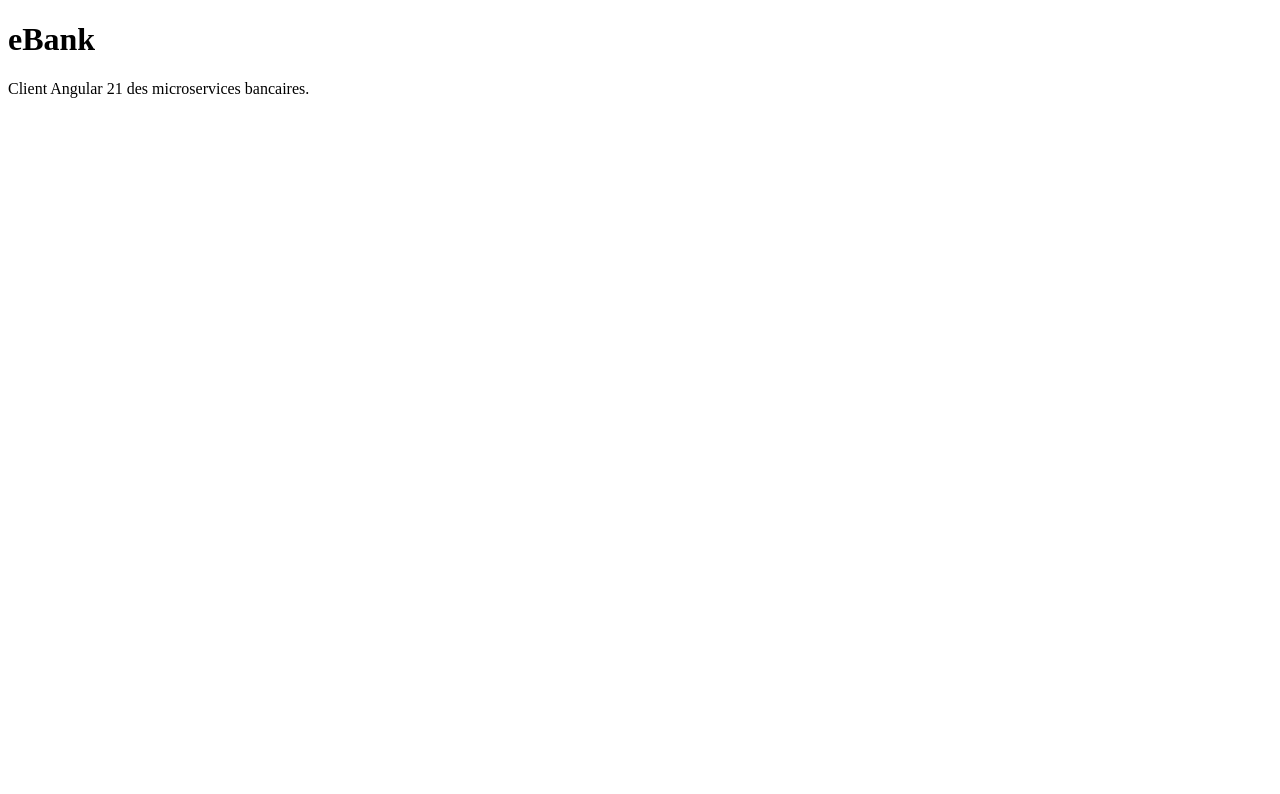
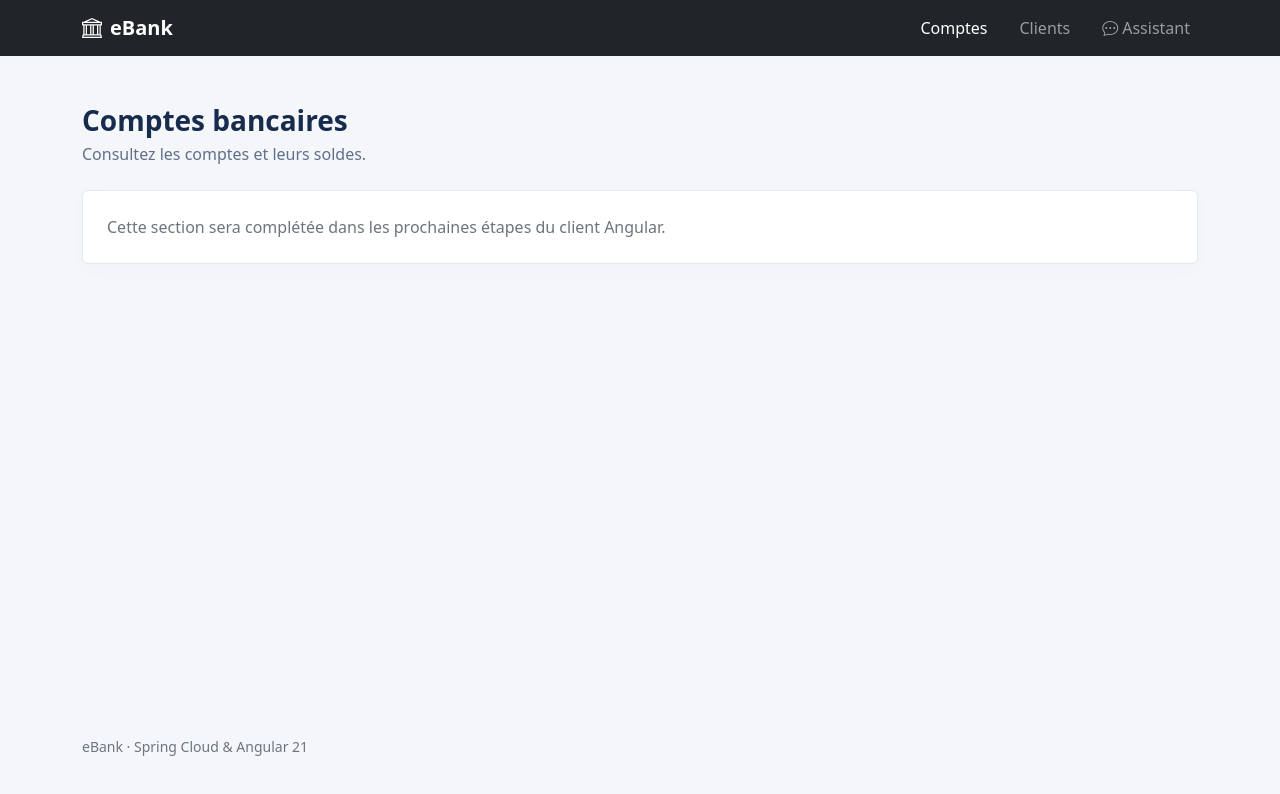
Before and after one commit to Souhaib0101/ebank-ms-app, an Angular app in the folder angular-front/: page /accounts in a window 1280 px wide. Shown: the top 794 px of the page. Built offline with nearby package versions, Linux system fonts and the light colour scheme.

Commit message:
Ajouter Bootstrap et la navigation principale

```diff
--- a/angular-front/angular.json
+++ b/angular-front/angular.json
@@ -18,12 +18,13 @@
             "browser": "src/main.ts",
             "tsConfig": "tsconfig.app.json",
             "assets": [{ "glob": "**/*", "input": "public" }],
-            "styles": ["src/styles.css"]
+            "styles": ["src/styles.css"],
+            "scripts": ["node_modules/bootstrap/dist/js/bootstrap.bundle.min.js"]
           },
           "configurations": {
             "production": {
               "budgets": [
-                { "type": "initial", "maximumWarning": "500kB", "maximumError": "1MB" },
+                { "type": "initial", "maximumWarning": "800kB", "maximumError": "1MB" },
                 { "type": "anyComponentStyle", "maximumWarning": "4kB", "maximumError": "8kB" }
               ],
               "outputHashing": "all"
--- a/angular-front/package.json
+++ b/angular-front/package.json
@@ -16,6 +16,8 @@
     "@angular/forms": "^21.2.0",
     "@angular/platform-browser": "^21.2.0",
     "@angular/router": "^21.2.0",
+    "bootstrap": "^5.3.8",
+    "bootstrap-icons": "^1.13.1",
     "rxjs": "~7.8.0",
     "tslib": "^2.3.0"
   },
--- a/angular-front/src/app/app.config.ts
+++ b/angular-front/src/app/app.config.ts
@@ -1,5 +1,7 @@
 import { ApplicationConfig, provideBrowserGlobalErrorListeners } from '@angular/core';
+import { provideRouter } from '@angular/router';
+import { routes } from './app.routes';
 
 export const appConfig: ApplicationConfig = {
-  providers: [provideBrowserGlobalErrorListeners()],
+  providers: [provideBrowserGlobalErrorListeners(), provideRouter(routes)],
 };
--- a/angular-front/src/app/app.html
+++ b/angular-front/src/app/app.html
@@ -1,4 +1,48 @@
-<main>
-  <h1>eBank</h1>
-  <p>Client Angular 21 des microservices bancaires.</p>
+<nav class="navbar navbar-expand-md navbar-dark bg-dark" aria-label="Navigation principale">
+  <div class="container">
+    <a class="navbar-brand fw-bold" routerLink="/accounts">
+      <i class="bi bi-bank me-2" aria-hidden="true"></i>eBank
+    </a>
+    <button
+      class="navbar-toggler"
+      type="button"
+      data-bs-toggle="collapse"
+      data-bs-target="#mainNavigation"
+      aria-controls="mainNavigation"
+      aria-expanded="false"
+      aria-label="Ouvrir le menu"
+    >
+      <span class="navbar-toggler-icon"></span>
+    </button>
+    <div class="collapse navbar-collapse" id="mainNavigation">
+      <div class="navbar-nav ms-auto gap-md-3">
+        <a
+          class="nav-link"
+          routerLink="/accounts"
+          routerLinkActive="active"
+          ariaCurrentWhenActive="page"
+          >Comptes</a
+        >
+        <a
+          class="nav-link"
+          routerLink="/customers"
+          routerLinkActive="active"
+          ariaCurrentWhenActive="page"
+          >Clients</a
+        >
+        <a
+          class="nav-link"
+          routerLink="/bot"
+          routerLinkActive="active"
+          ariaCurrentWhenActive="page"
+        >
+          <i class="bi bi-chat-dots me-1" aria-hidden="true"></i>Assistant
+        </a>
+      </div>
+    </div>
+  </div>
+</nav>
+<main class="container py-4 py-lg-5" id="main-content">
+  <router-outlet />
 </main>
+<footer class="container pb-4 text-secondary small">eBank · Spring Cloud & Angular 21</footer>
--- /dev/null
+++ b/angular-front/src/app/app.routes.ts
@@ -0,0 +1,50 @@
+import { AsyncPipe } from '@angular/common';
+import { Component, inject } from '@angular/core';
+import { ActivatedRoute, Routes } from '@angular/router';
+
+@Component({
+  selector: 'app-section-placeholder',
+  imports: [AsyncPipe],
+  template: `@if (route.data | async; as section) {
+    <header class="page-heading">
+      <div>
+        <h1>{{ section['title'] }}</h1>
+        <p>{{ section['description'] }}</p>
+      </div>
+    </header>
+    <div class="card">
+      <div class="card-body p-4 text-secondary">
+        Cette section sera complétée dans les prochaines étapes du client Angular.
+      </div>
+    </div>
+  }`,
+})
+class SectionPlaceholder {
+  protected readonly route = inject(ActivatedRoute);
+}
+
+export const routes: Routes = [
+  { path: '', pathMatch: 'full', redirectTo: 'accounts' },
+  {
+    path: 'accounts',
+    component: SectionPlaceholder,
+    data: { title: 'Comptes bancaires', description: 'Consultez les comptes et leurs soldes.' },
+  },
+  {
+    path: 'customers',
+    component: SectionPlaceholder,
+    data: { title: 'Clients', description: 'Retrouvez les clients de votre banque.' },
+  },
+  {
+    path: 'bot',
+    component: SectionPlaceholder,
+    data: {
+      title: 'Assistant bancaire',
+      description: 'Posez vos questions sur les clients et leurs comptes.',
+    },
+  },
+  {
+    path: '**',
+    loadComponent: () => import('./pages/not-found/not-found').then((m) => m.NotFound),
+  },
+];
--- a/angular-front/src/app/app.ts
+++ b/angular-front/src/app/app.ts
@@ -1,7 +1,9 @@
 import { Component } from '@angular/core';
+import { RouterLink, RouterLinkActive, RouterOutlet } from '@angular/router';
 
 @Component({
   selector: 'app-root',
+  imports: [RouterOutlet, RouterLink, RouterLinkActive],
   templateUrl: './app.html',
   styleUrl: './app.css',
 })
--- /dev/null
+++ b/angular-front/src/app/pages/not-found/not-found.ts
@@ -0,0 +1,13 @@
+import { Component } from '@angular/core';
+import { RouterLink } from '@angular/router';
+
+@Component({
+  selector: 'app-not-found',
+  imports: [RouterLink],
+  template: `<section class="text-center py-5">
+    <p class="text-secondary">Erreur 404</p>
+    <h1>Page introuvable</h1>
+    <a class="btn btn-primary mt-3" routerLink="/accounts">Retour aux comptes</a>
+  </section>`,
+})
+export class NotFound {}
--- a/angular-front/src/styles.css
+++ b/angular-front/src/styles.css
@@ -1 +1,34 @@
-/* Styles globaux du client eBank. */
+@import 'bootstrap/dist/css/bootstrap.min.css';
+@import 'bootstrap-icons/font/bootstrap-icons.css';
+
+:root {
+  color-scheme: light;
+}
+body {
+  background: #f4f6fa;
+  color: #172b4d;
+}
+main {
+  min-height: calc(100vh - 120px);
+}
+.card {
+  border: 1px solid #e4e9f0;
+  box-shadow: 0 4px 18px #172b4d06;
+}
+.page-heading {
+  display: flex;
+  flex-wrap: wrap;
+  align-items: center;
+  justify-content: space-between;
+  gap: 1rem;
+  margin-bottom: 1.5rem;
+}
+.page-heading h1 {
+  font-size: 1.75rem;
+  font-weight: 700;
+  margin-bottom: 0.25rem;
+}
+.page-heading p {
+  margin: 0;
+  color: #607089;
+}
```
Also changed, not shown: 1 other file (tests, documents, lock files or other folders).
